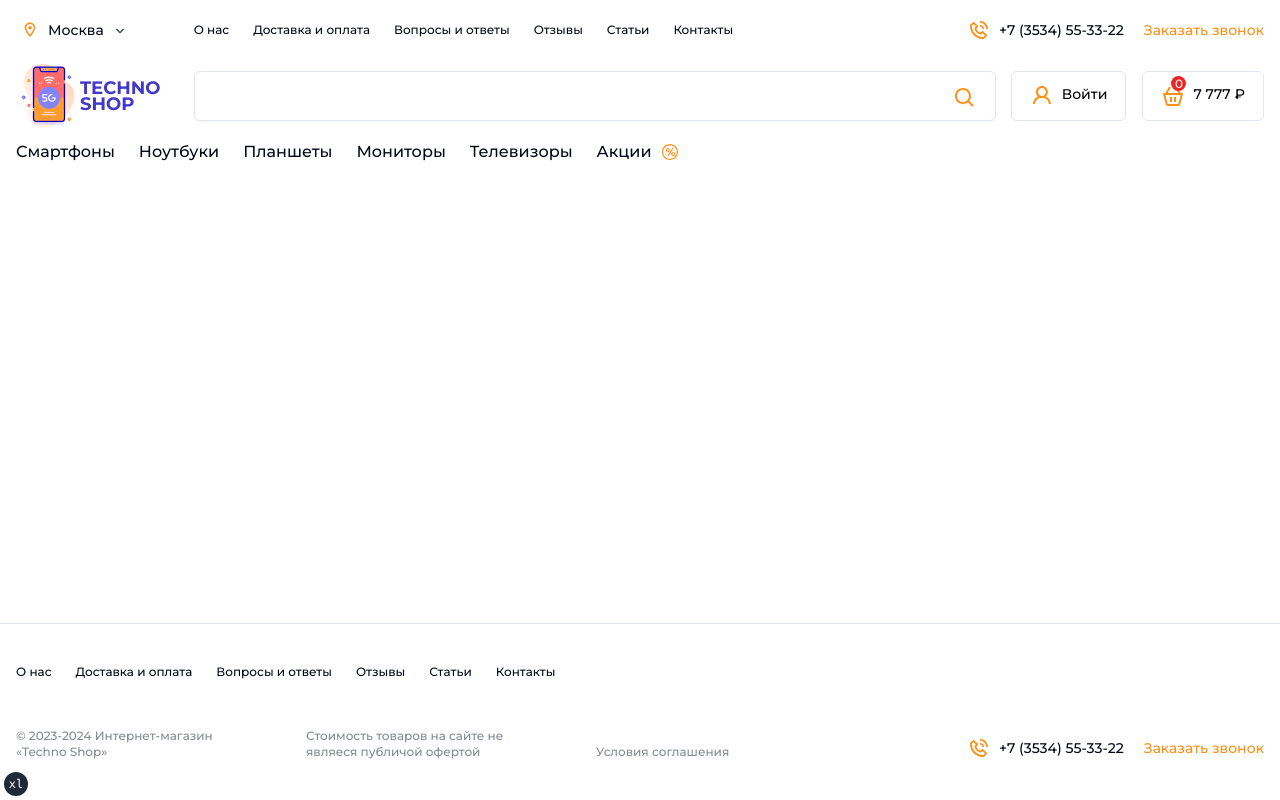
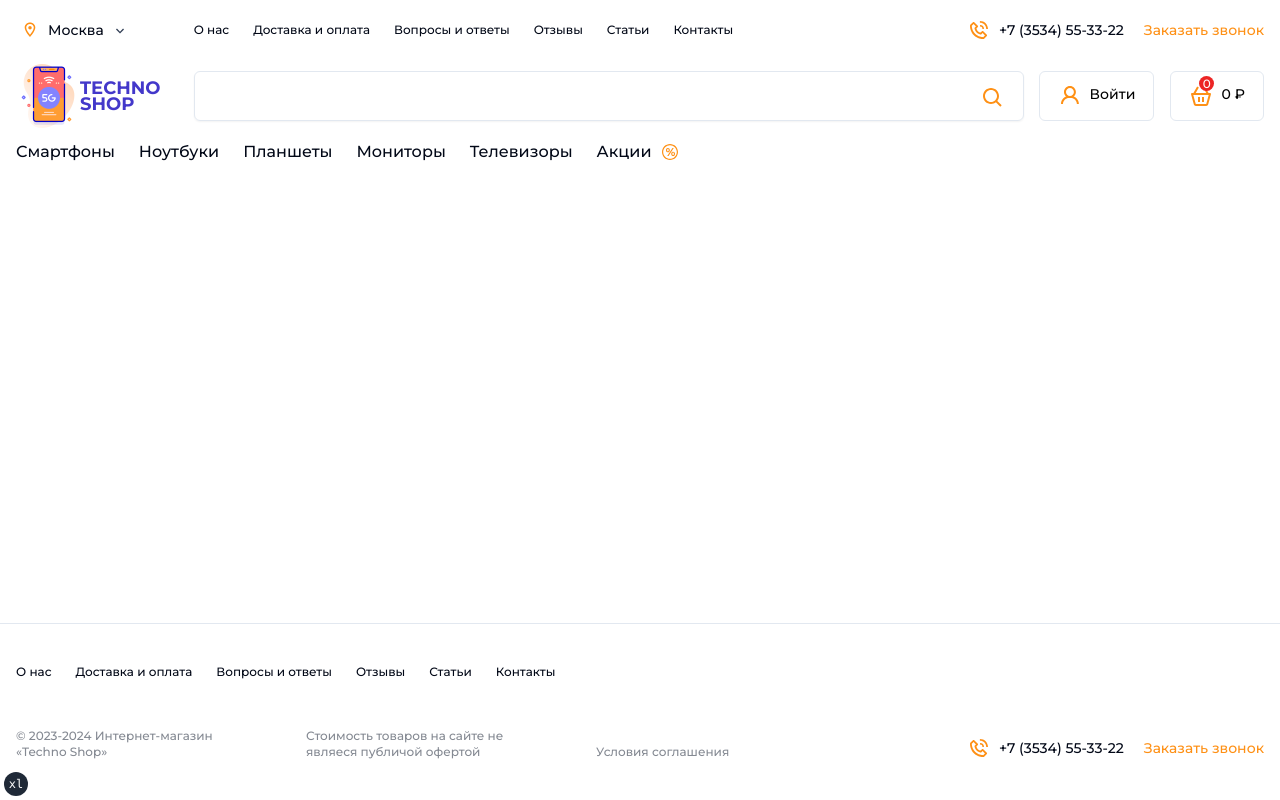
Before and after one commit to Dmitriifd/react-techno-shop, a React (Vite) app: page / in a window 1280 px wide. Built offline with nearby package versions, Linux system fonts and the light colour scheme.

Commit message:
feat: добавил totalPrice к кнопке

```diff
--- a/src/components/cart/CartTooltip.tsx
+++ b/src/components/cart/CartTooltip.tsx
@@ -10,9 +10,10 @@ type CartTooltipProps = {
   open: boolean;
   setOpen: (open: boolean) => void;
   countCart: number;
+  totalPrice: number;
 };
 
-export function CartTooltip({ open, setOpen, countCart }: Readonly<CartTooltipProps>) {
+export function CartTooltip({ open, setOpen, countCart, totalPrice }: Readonly<CartTooltipProps>) {
   const cart = useCartStore((state) => state.cart);
 
   useEffect(() => {
@@ -32,7 +33,7 @@ export function CartTooltip({ open, setOpen, countCart }: Readonly<CartTooltipPr
             <span className="absolute flex items-center justify-center text-white text-xs font-medium bg-[#EC2525] rounded-full w-[15px] h-[15px] top-1 left-7 py-[1px] px-[3px]">
               {countCart}
             </span>
-            <span className="hidden lg:block text-black">7 777 ₽</span>
+            <span className="hidden lg:block text-black">{totalPrice} ₽</span>
           </Link>
         </TooltipTrigger>
         <TooltipContent className="bg-white border p-2" side="bottom" align="end">
--- a/src/components/header/HeaderCenter.tsx
+++ b/src/components/header/HeaderCenter.tsx
@@ -13,7 +13,7 @@ import { HeaderSearch } from './HeaderSearch';
 const HeaderCenter = () => {
   const userInfo = useAuthStore((state) => state.userInfo);
   const countCart = useCartStore((state) => state.cart.length);
-  const { open, setOpen } = useCartStore((state) => state);
+  const { open, setOpen, totalPrice } = useCartStore((state) => state);
 
   return (
     <div className="container hidden md:flex items-center bg-white py-1">
@@ -35,7 +35,7 @@ const HeaderCenter = () => {
             <span className="hidden lg:block text-black">Войти</span>
           </Link>
         )}
-        <CartTooltip open={open} setOpen={setOpen} countCart={countCart} />
+        <CartTooltip open={open} setOpen={setOpen} countCart={countCart} totalPrice={totalPrice} />
         {userInfo?.isAdmin && <AdminDropDown />}
         <MobileMenu isHeader />
       </div>
```
